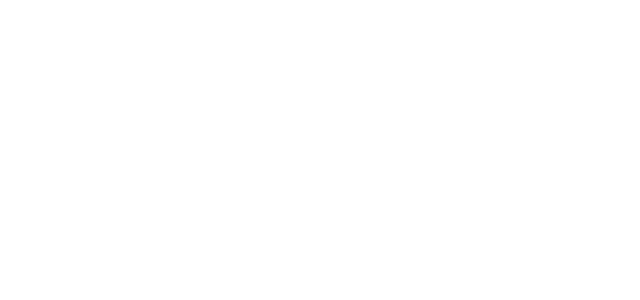
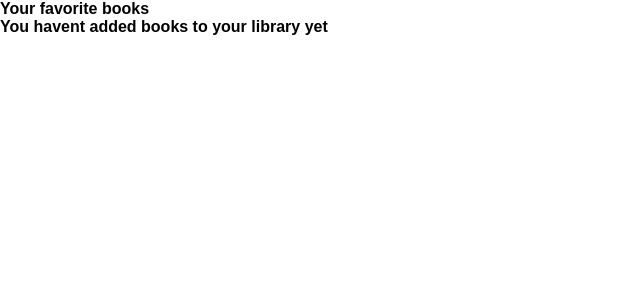
Before and after one commit to Agw-a/kita-book, a React (Create React App) app: page /Favorite-Books in a window 1280 px wide. Before the commit this address had no page. Shown: the top 300 px of the page, without its empty margins (0-640 px from the left). Built offline with nearby package versions, Linux system fonts and the light colour scheme.

Commit message:
Favorite function done

```diff
--- a/src/components/BookDetails.js
+++ b/src/components/BookDetails.js
@@ -1,10 +1,40 @@
 import React from 'react'
 import "../styles/App.css"
+import { useParams } from 'react-router-dom'
+import { useEffect, useState } from "react"
+import axios from 'axios'
+import { Book_Details_Url } from './LibraryApi/LibraryApi'
 
 const BookDetails = () => {
+
+  const {id} = useParams();
+  const [book, setBook] = useState({});
+
+  useEffect(() => {
+    axios.get(`${Book_Details_Url}/${id}`).then(response => {
+      setBook(response.data)
+    }).catch((err) => console.log(err))
+  }, [id])
   return (
     <div>
-
+      Book BookDetails
+      <div>
+      <h4>{book?.title}</h4>
+        <img src={book?.image_url} alt={book?.title}/>
+      </div>
+      <div>
+        <h4>Author</h4>
+        <h3>{book?.authors}</h3>
+        <h2>Description</h2>
+        <p>{book?.description}</p>
+        <p>Pages:</p>
+        <p>{book?.num_pages}</p>
+        <p>Genres</p>
+        <p>{book?.genre_list}</p>
+        <blockquote>
+          {book?.Quote1}
+        </blockquote>
+      </div>
     </div>
   )
 }
--- a/src/components/Booklist.js
+++ b/src/components/Booklist.js
@@ -2,8 +2,10 @@
 import { LIBRARY_URL } from './LibraryApi/LibraryApi'
 import axios from 'axios'
 import { useAppContext } from '../context/Context'
+import { useNavigate } from 'react-router-dom'
 
 const Booklist = () => {
+  const navigate = useNavigate()
 
   const [books, setBooks] = useState([])
 
@@ -18,6 +20,7 @@
 
     return Checker
   }
+
 
 
   useEffect(() => {
@@ -38,12 +41,15 @@
                 <h4> {book.title}</h4>
               </div>
               <div>
-                <img src={book.image_url} alt={`Cover of ${book.title}`}/>
+                <span>{book.genres}</span>
+              </div>
+              <div>
+                <img onClick={() => navigate(`/books/${book.id}`)} src={book.image_url} alt={`Cover of ${book.title}`}/>
               </div>
               <div>
                 {
                   checkFavoriteBooks(book.id) ? <button onClick={() => removeFromFavorites(book.id)} >Remove from favorites</button> :
-                  <button onClick={() => addToFavorites(book.id)} >Add to favorites</button>
+                  <button onClick={() => addToFavorites(book)} >Add to favorites</button>
                 }
 
               </div>
--- a/src/components/Favorites.js
+++ b/src/components/Favorites.js
@@ -0,0 +1,51 @@
+import React from 'react'
+import { useAppContext } from '../context/Context';
+
+const FavoriteBooks = () => {
+
+    const {fav, addToFavorites, removeFromFavorites} = useAppContext();
+
+
+
+
+    const checkFavoriteBooks = (id) => {
+
+      const Checker  = fav.some((book) => book.id === id)
+
+      return Checker
+    }
+  return (
+    <div>
+      <h4>Your favorite books</h4>
+      { fav.length > 0 ?
+        fav.map((book) => {
+          return (
+            <div key={book.id}>
+              <div>
+                <h4> {book.title}</h4>
+              </div>
+              <div>
+                <span>{book.genres}</span>
+              </div>
+              <div>
+                <img src={book.image_url} alt={`Cover of ${book.title}`}/>
+              </div>
+              <div>
+                {
+                  checkFavoriteBooks(book.id) ? <button onClick={() => removeFromFavorites(book.id)} >Remove from favorites</button> :
+                  <button onClick={() => addToFavorites(book)} >Add to favorites</button>
+                }
+
+              </div>
+
+            </div>
+          )
+        }) : <h4>You havent added books to your library yet</h4>
+      }
+
+
+    </div>
+  )
+}
+
+export default FavoriteBooks
--- a/src/components/LibraryApi/LibraryApi.js
+++ b/src/components/LibraryApi/LibraryApi.js
@@ -1,2 +1,3 @@
 
 export const LIBRARY_URL = "https://example-data.draftbit.com/books?_limit=50"
+export const Book_Details_Url = `https://example-data.draftbit.com/books/`
--- a/src/context/Context.js
+++ b/src/context/Context.js
@@ -28,7 +28,7 @@
   };
 
   return (
-    <AppContext.Provider value={(fav, addToFavorites, removeFromFavorites)}>
+    <AppContext.Provider value={{fav, addToFavorites, removeFromFavorites}}>
       {children}
     </AppContext.Provider>
   );
--- a/src/pages/Favorites.js
+++ b/src/pages/Favorites.js
@@ -1,9 +1,10 @@
 import React from 'react'
+import FavoriteBooks from '../components/Favorites'
 
 const Favorites = () => {
   return (
     <div>
-
+      <FavoriteBooks />
     </div>
   )
 }
--- a/src/pages/Library.js
+++ b/src/pages/Library.js
@@ -9,7 +9,7 @@
     <>
     <NavBar />
     <div>
-      <div> <Link>Your favorite books</Link></div>
+      <div> <Link to={"/Favorite-Books"}>Your favorite books</Link></div>
 
     </div>
     <Outlet />
--- a/src/routes/App.js
+++ b/src/routes/App.js
@@ -18,8 +18,9 @@
           <Route path="/Library" element={<GeneralLibrary />}>
             <Route index element={<Booklist />}/>
           </Route>
-          <Route path="/book/:id" element={<BookDetails />} />
-          <Route path="/favorites" element={<Favorites />}/>
+          <Route path="Favorite-Books" element={<Favorites />}/>
+          <Route path="/books/:id" element={<BookDetails />} />
+
         </Routes>
       </BrowserRouter>
 
--- a/src/styles/App.css
+++ b/src/styles/App.css
@@ -1,3 +1,11 @@
+:root{
+  --primary-color:#00c6ae;
+  --secondary-color:#fb663b;
+  --secondary-color-2:#ffbd12;
+  --white: #ffffff;
+  --black: #111212;
+}
+
 .nab-bar-container{
   display: flex;
   height: 50px;
```
